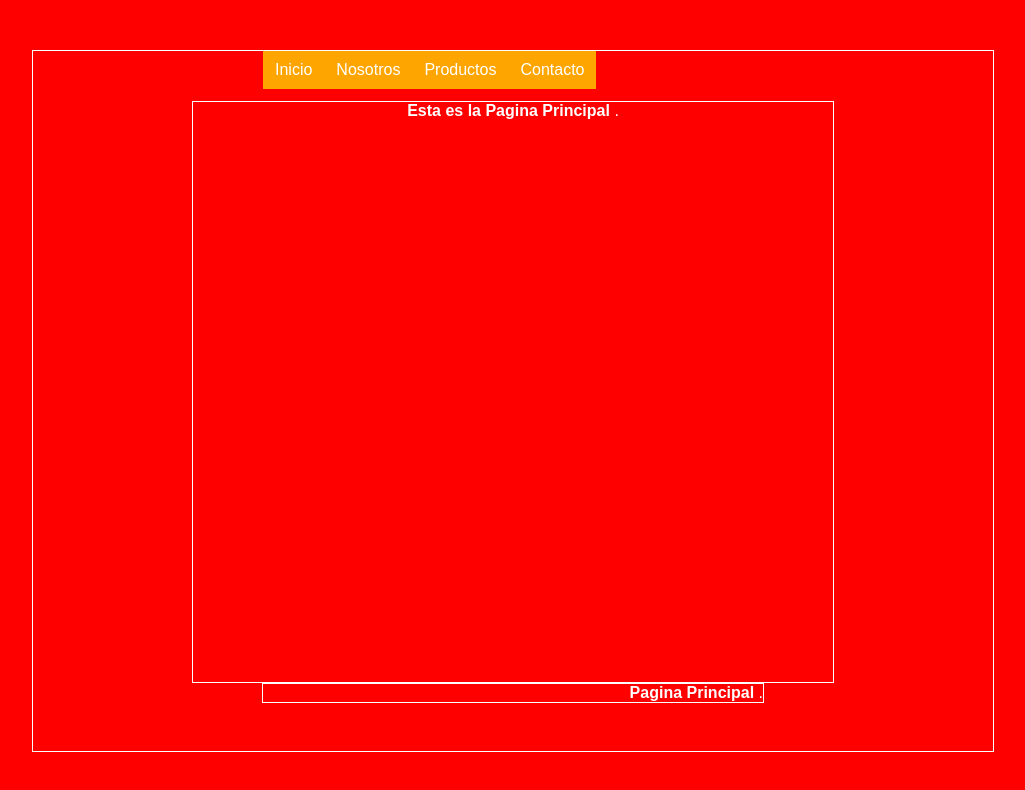
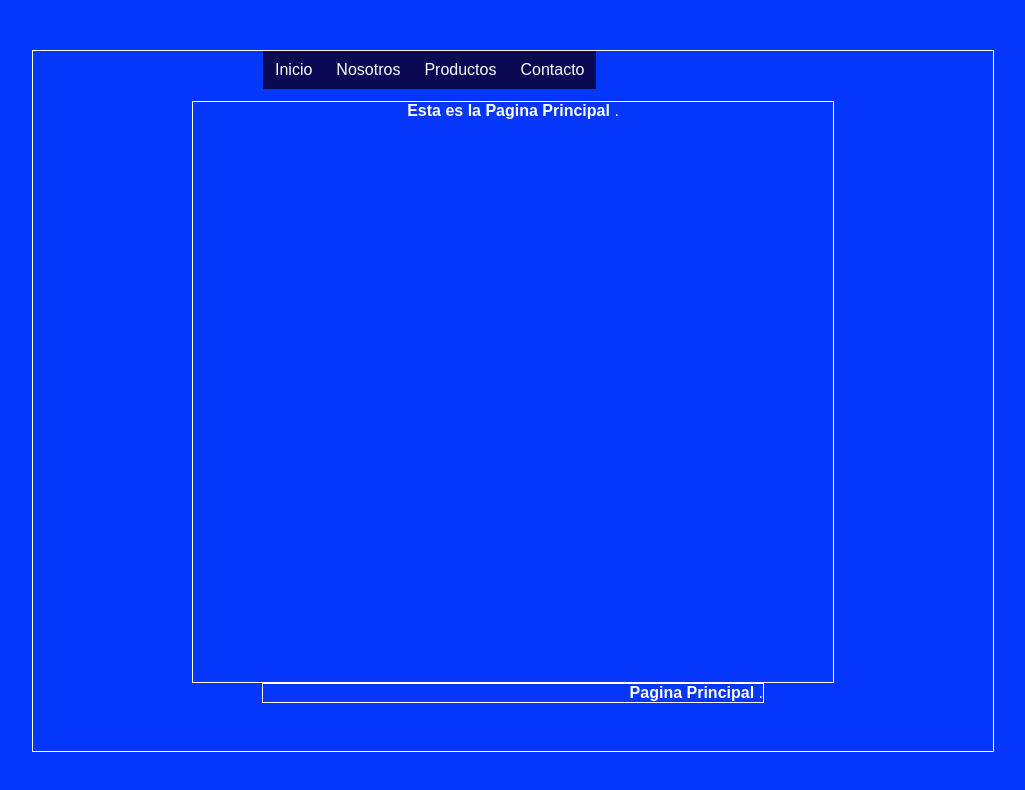
Before and after one commit to gersondelacruz/SitioA, a plain HTML site: page index.html in a window 1280 px wide. Shown: the whole page, without its empty margins (127-1152 px from the left). Drawn offline with Linux system fonts and the light colour scheme.

Commit message:
Cargar de Estilo Azul y Blanco

```diff
--- a/estilo.css
+++ b/estilo.css
@@ -4,7 +4,7 @@
 }
 
 body {
-    background-color: Red;
+    background-color: #0536FB;
 }
 
 table{
@@ -61,7 +61,7 @@ ul, ol {
 
 .nav li a {
 	/*background-color:#000;*/
-	background-color:Orange;
+	background-color:#090A53;
 	color:#fff;
 	text-decoration:none;
 	padding:10px 12px;
@@ -70,7 +70,7 @@ ul, ol {
 
 .nav li a:hover {
 	/*background-color:#434343;*/
-	background-color:Yellow;
+	background-color:#363894;
 }
 
 .nav li ul {
```
